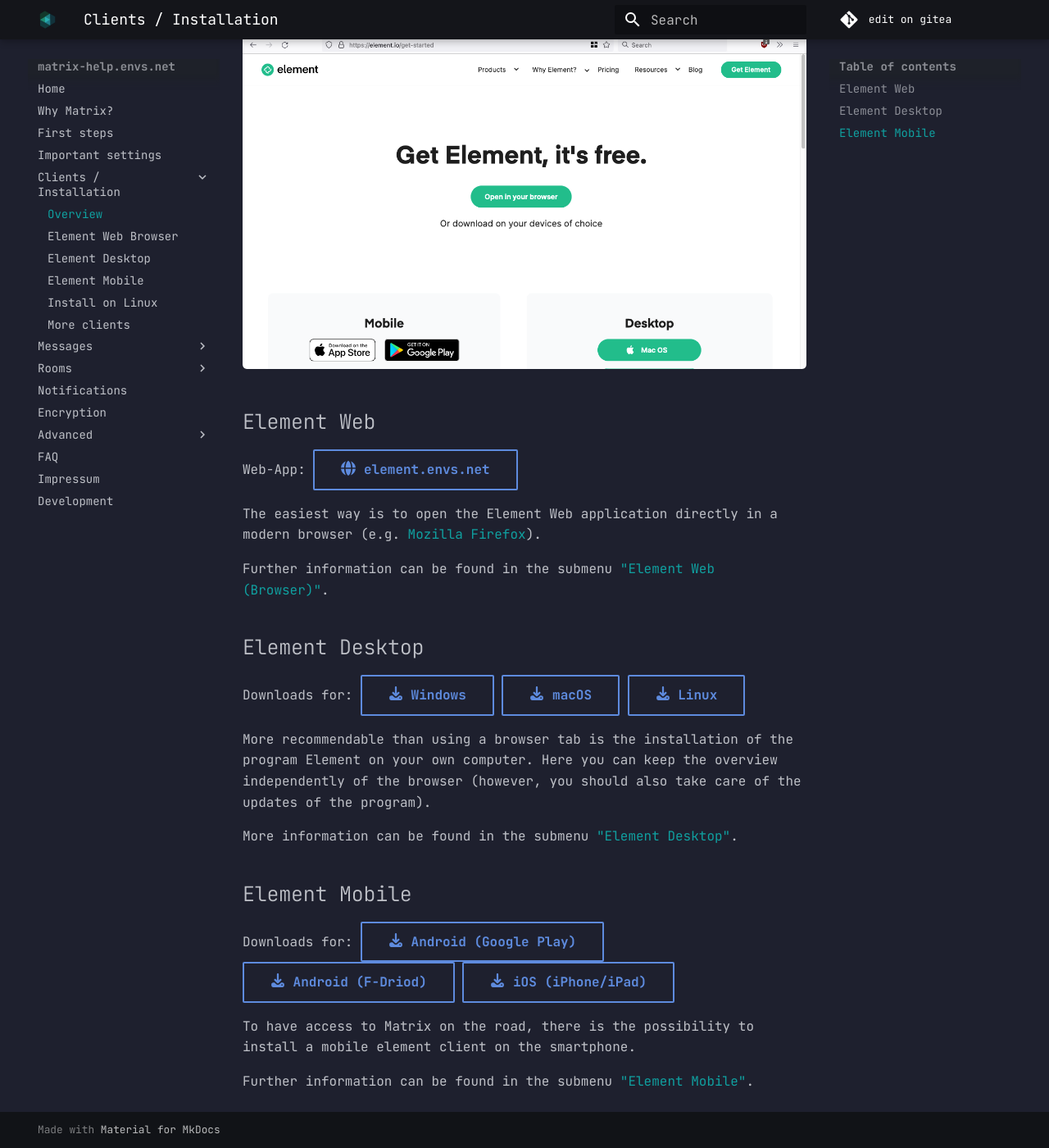
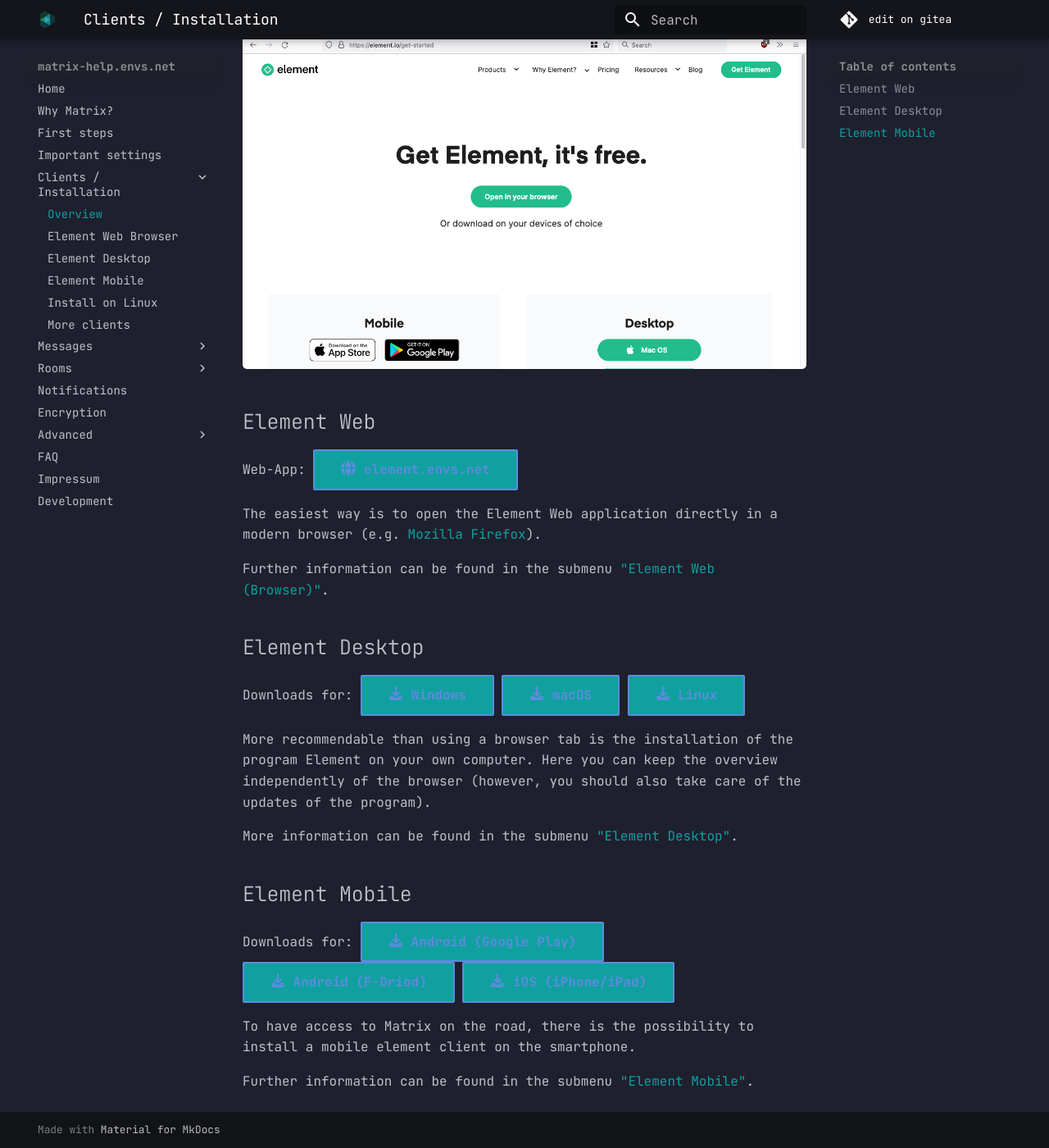
Before and after one commit to envs-net/matrix-doc, an MkDocs documentation site: the page built from docs/clients.md, in a window 1280 px wide and 1400 px high, scrolled down 336 px. Shown: the whole window at 82% size. Built offline with MkDocs 1.6.1 and Material for MkDocs 9.7.7, drawn with Linux system fonts in a browser that asks for light colours.

Commit message:
Add background to buttons enhancing visbility

```diff
--- a/docs/stylesheets/extra.css
+++ b/docs/stylesheets/extra.css
@@ -15,3 +15,7 @@ code{
 .md-typeset a:hover {
     border-bottom: dotted 1px;
 }
+
+.md-button {
+    background-color: #10A0A0;
+}
```
